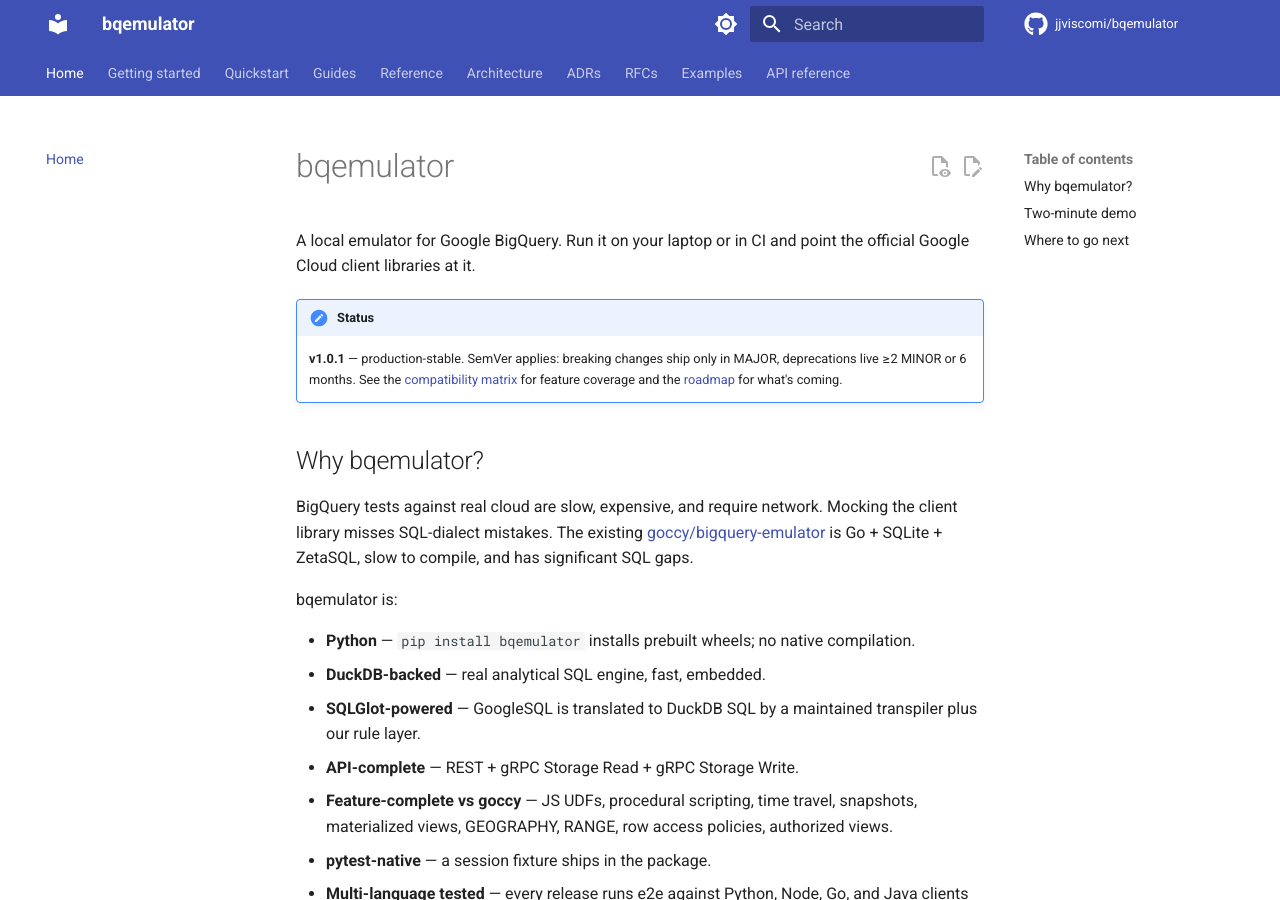
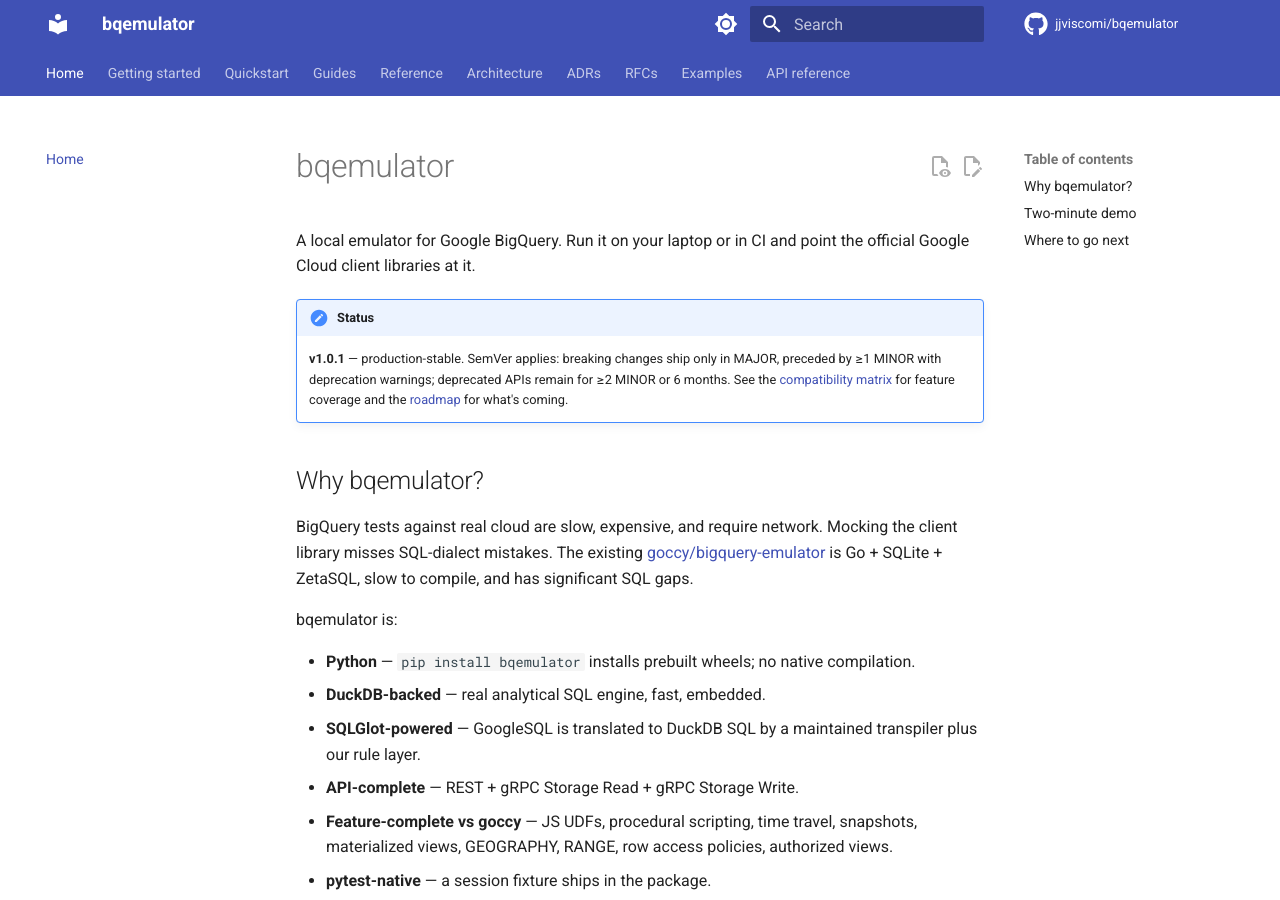
Before and after one commit to jjviscomi/bqemulator, an MkDocs documentation site: the page built from docs/index.md, in a window 1280 px wide and 900 px high. Built offline with MkDocs 1.6.1 and Material for MkDocs 9.7.7, drawn with Linux system fonts in a browser that asks for light colours; comment, search, counter and statistics services are not loaded; the version menu is left out.

Commit message:
docs+ci: address CodeRabbit feedback on PR #41
Three threads from CodeRabbit; verified each against source before acting:

1. **docs/index.md SemVer prose** (Minor — valid). The Status
   admonition omitted the "preceded by ≥1 MINOR with deprecation
   warnings" clause that README.md + release-process.md carry.
   Restored the warning-ahead clause so the homepage matches the
   canonical wording: breaking changes ship only in MAJOR, preceded
   by ≥1 MINOR with deprecation warnings; deprecated APIs remain
   for ≥2 MINOR or 6 months.

2. **.github/workflows/linkcheck.yml permissions scope** (Trivial —
   valid). zizmor flagged ``issues: write`` as overly broad at
   workflow scope. Moved the permissions block down to the single
   job that uses it (least-privilege per OpenSSF Scorecard guidance).
   Explanatory comment moves with it.

3. **goccy/bigquery-emulator/docs/feature-support.md "broken"**
   (Major — FALSE POSITIVE). CodeRabbit's web search claimed the
   path doesn't exist. Verified against the GitHub API directly
   (source-of-truth, not LLM-summarised search):

       gh api repos/goccy/bigquery-emulator/contents/docs/feature-support.md
       → name=feature-support.md size=10080

       curl -L https://github.com/goccy/bigquery-emulator/blob/main/docs/feature-support.md
       → 200

   The file is the only file in that repo's docs/ dir. No change.
   Replied to the thread inline with the evidence.

Pre-commit verification (ALL gates — not just lint this time):

- coverage-matrix-check / compat-matrix-check / function-mapping-check /
  api-coverage-check  → all up-to-date
- make lint                → clean
- make test-coverage       → flagged 7 release-script tests rc=128
  (git commit failed). Reproduced at HEAD without my changes —
  pre-existing local-env fragility from this operator's
  ``commit.gpgsign=true`` (set for release-tag signing). CI runners
  default to false so CI passes. Out of scope for this commit.
- make test-patch-coverage → clean
- lychee on touched files  → 9 URLs, 0 errors

```diff
--- a/docs/index.md
+++ b/docs/index.md
@@ -5,7 +5,8 @@
 
 !!! note "Status"
     **v1.0.1** — production-stable. SemVer applies: breaking changes
-    ship only in MAJOR, deprecations live ≥2 MINOR or 6 months. See
+    ship only in MAJOR, preceded by ≥1 MINOR with deprecation
+    warnings; deprecated APIs remain for ≥2 MINOR or 6 months. See
     the [compatibility matrix](reference/compatibility-matrix.md) for
     feature coverage and the [roadmap](https://github.com/jjviscomi/bqemulator/milestones)
     for what's coming.
```
Also changed, not shown: 1 other file.
